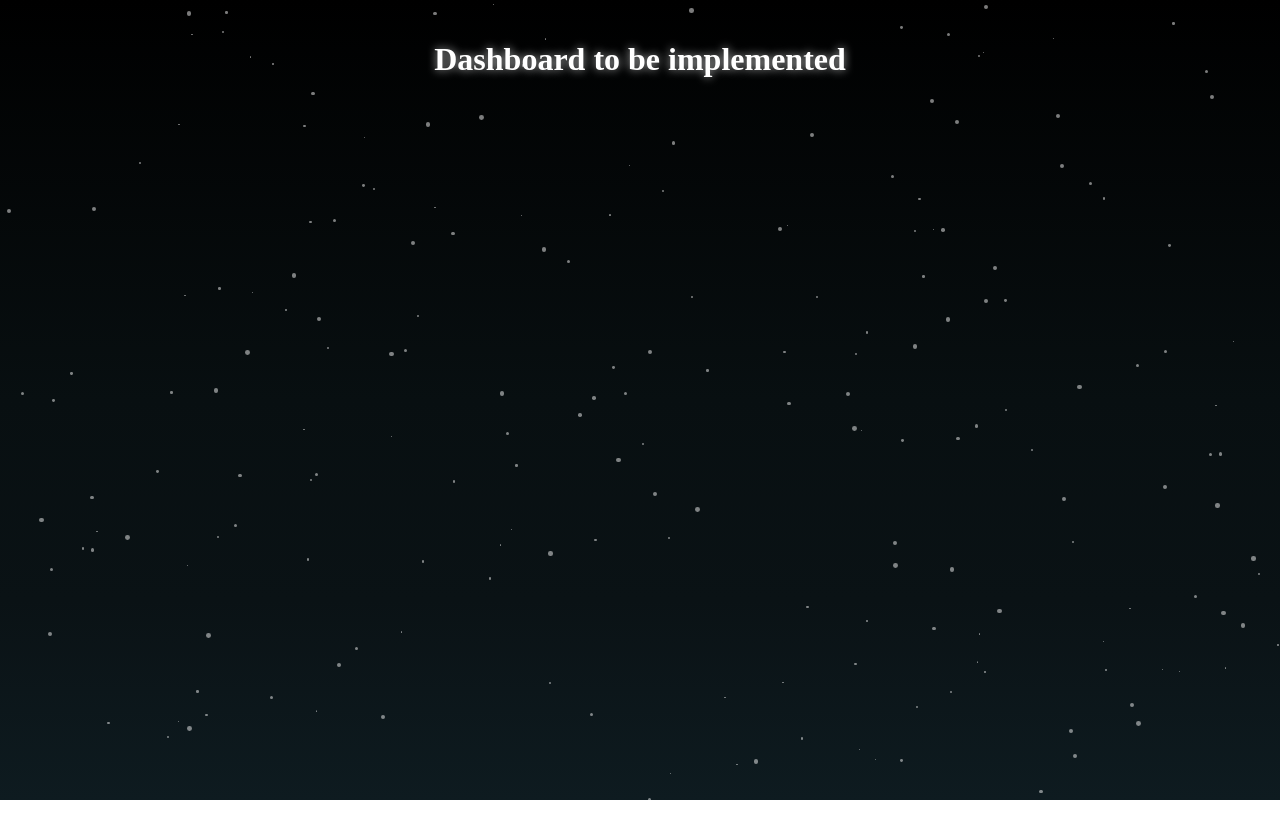
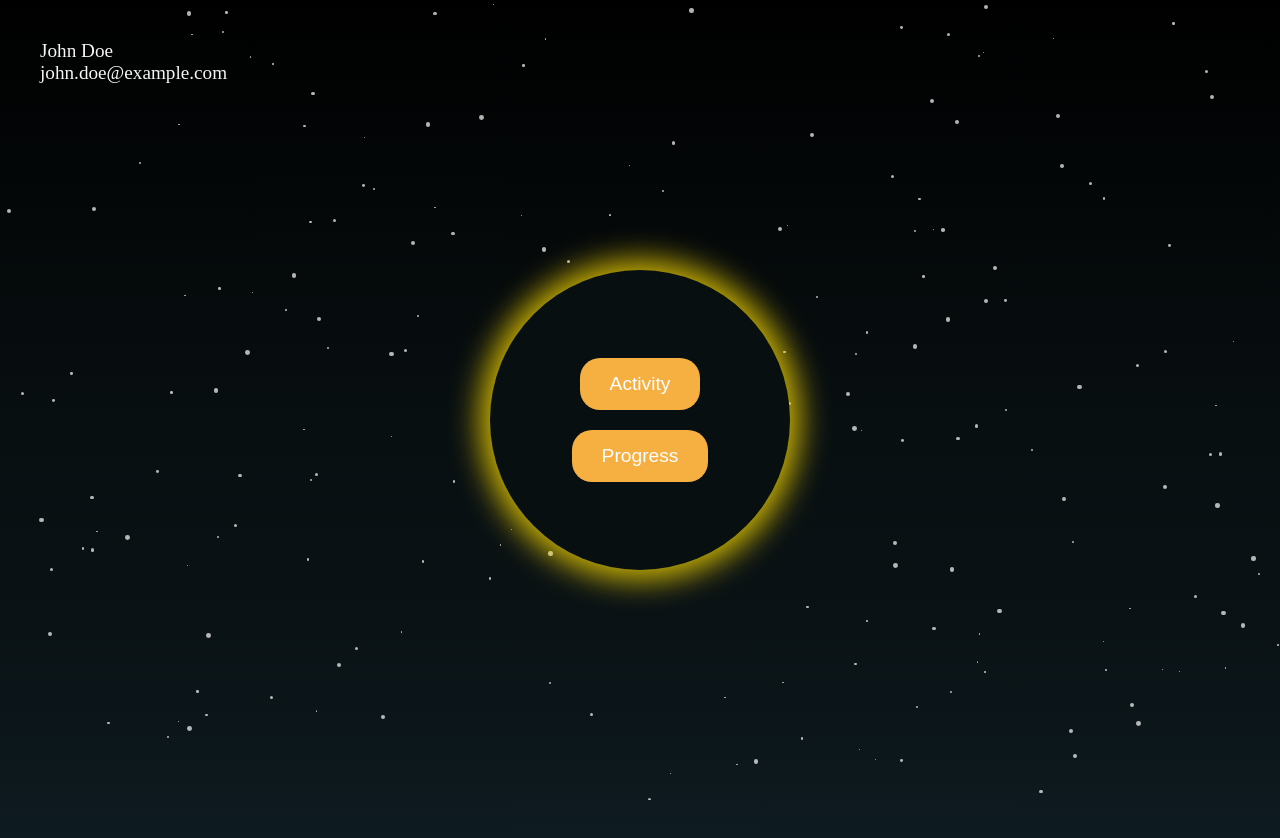
Before and after one commit to kimannle/AppleHacks2024, a React (Create React App) app in the folder frontend/: page /dashboard in a window 1280 px wide. Before the commit the page ends 800 px from the top, so only its background shows below. Built offline with nearby package versions, Linux system fonts and the light colour scheme.

Commit message:
Added transitions, fixed register and login pages, added dashboard

```diff
--- a/frontend/package.json
+++ b/frontend/package.json
@@ -13,6 +13,7 @@
     "react-dom": "^18.3.1",
     "react-router-dom": "^6.26.1",
     "react-scripts": "5.0.1",
+    "react-transition-group": "^4.4.5",
     "three": "^0.168.0",
     "web-vitals": "^2.1.4"
   },
--- a/frontend/src/App.css
+++ b/frontend/src/App.css
@@ -96,3 +96,30 @@ li {
 html {
   scroll-behavior: smooth;
 }
+
+/* Page transition */
+.page-enter {
+  transform: translateY(100%); /* Page starts from the bottom */
+  opacity: 0;
+}
+.page-enter-active {
+  transform: translateY(0); /* Slide in to normal position */
+  opacity: 1;
+  transition: transform 0.5s ease-in-out, opacity 0.5s ease-in-out;
+}
+
+.page-exit {
+  transform: translateY(0); /* Start from normal position */
+  opacity: 1;
+}
+.page-exit-active {
+  transform: translateY(-100%); /* Slide out towards the top */
+  opacity: 0;
+  transition: transform 0.5s ease-in-out, opacity 0.5s ease-in-out;
+}
+
+.page {
+  min-height: 100vh;
+  position: relative;
+  overflow: hidden;
+}
--- a/frontend/src/App.js
+++ b/frontend/src/App.js
@@ -1,5 +1,5 @@
 import React from 'react';
-import { BrowserRouter as Router, Route, Routes } from 'react-router-dom';
+import { BrowserRouter as Router, Route, Routes, useLocation } from 'react-router-dom';
 import Home from './pages/Home';
 import Login from './pages/Login';
 import Register from './pages/Register';
@@ -7,19 +7,39 @@ import Dashboard from './pages/Dashboard';
 import Affirmation from './pages/Affirmation';
 import Activity from './pages/Activity';
 import './App.css';
+import './styles/StarryNight.css';
+import { CSSTransition, SwitchTransition } from 'react-transition-group';
+import StarryNight from './ui-components/StarryNight';
+
+function AnimatedRoutes() {
+  const location = useLocation();
+
+  return (
+    <SwitchTransition mode="out-in">
+      <CSSTransition
+        key={location.key}
+        timeout={500}
+        classNames="page"
+      >
+        <Routes location={location}>
+          <Route path="/" element={<Home />} />
+          <Route path="/register" element={<Register />} />
+          <Route path="/login" element={<Login />} />
+          <Route path="/dashboard" element={<Dashboard />} />
+          <Route path="/affirmation" element={<Affirmation />} />
+          <Route path="/activity" element={<Activity />} />
+        </Routes>
+      </CSSTransition>
+    </SwitchTransition>
+  );
+}
 
 function App() {
   return (
     <Router>
       <div className="App">
-        <Routes>
-        <Route path="/register" element={<Register />} />
-          <Route path="/login" element={<Login />} />
-          <Route path="/dashboard" element={<Dashboard />} />
-          <Route path="/affirmation" element={<Affirmation />} />
-          <Route path="/" element={<Home />} />
-          <Route path="/activity" element={<Activity />} />
-        </Routes>
+        <StarryNight />
+        <AnimatedRoutes />
       </div>
     </Router>
   );
--- a/frontend/src/pages/Dashboard.js
+++ b/frontend/src/pages/Dashboard.js
@@ -1,16 +1,27 @@
-// This will be where you choose an activity or affirmation, and you can see your total progress
-
 import React from 'react';
-import { Link } from 'react-router-dom';
-import StarryNight from '../ui-components/StarryNight';
+import '../styles/Dashboard.css'; // Import the CSS for the dashboard
 
 function Dashboard() {
-    return (
-        <div>
-            <StarryNight />
-            <h1>Dashboard to be implemented</h1>
+  const username = 'John Doe'; // You can replace this with dynamic data later
+  const email = 'john.doe@example.com'; // Replace with dynamic data
+
+  return (
+    <div className="dashboard-container">
+      {/* Display username and email */}
+      <div className="user-info">
+        <p>{username}</p>
+        <p>{email}</p>
+      </div>
+
+      {/* Centered circle with buttons */}
+      <div className="circle-container">
+        <div className="circle">
+          <button className="dashboard-button">Activity</button>
+          <button className="dashboard-button">Progress</button>
         </div>
-    );
+      </div>
+    </div>
+  );
 }
 
 export default Dashboard;
--- a/frontend/src/pages/Home.js
+++ b/frontend/src/pages/Home.js
@@ -1,13 +1,10 @@
 import React from 'react';
 import { Link } from 'react-router-dom';
-import StarryNight from '../ui-components/StarryNight'
 import '../styles/Home.css';
-import '../styles/StarryNight.css'
 
 function Home() {
   return (
     <div className="home-container">
-      <StarryNight></StarryNight>
       <div className="star-container"></div>
       <h1>Welcome to YouTime</h1>
       <p className="intro-text">
--- a/frontend/src/pages/Login.js
+++ b/frontend/src/pages/Login.js
@@ -3,7 +3,6 @@
 import React from 'react';
 import { Link } from 'react-router-dom';
 import '../styles/RegLog.css';
-import StarryNight from '../ui-components/StarryNight';
 import { useNavigate } from 'react-router-dom';
 
 
@@ -21,11 +20,10 @@ function Login() {
 
     return (
         <div className="reglog-container">
-            <StarryNight />
             <h1> Login </h1>
             <form onSubmit={handleSubmit}>
-                <label htmlFor="email"> Email Address </label>
-                <input type="email" id="email" name="email" required />
+                <label htmlFor="username"> Username </label>
+                <input type="username" id="username" name="username" required />
 
                 <label htmlFor="password">Password</label>
                 <input type="password" id="password" name="password" required />
--- a/frontend/src/pages/Register.js
+++ b/frontend/src/pages/Register.js
@@ -3,7 +3,6 @@
 import React from 'react';
 import { Link } from 'react-router-dom';
 import '../styles/RegLog.css';
-import StarryNight from '../ui-components/StarryNight';
 import { useNavigate } from 'react-router-dom';
 
 
@@ -21,9 +20,12 @@ function Register() {
 
     return (
         <div className="reglog-container">
-            <StarryNight />
             <h1> Create Your Account </h1>
             <form onSubmit={handleSubmit}>
+
+                <label htmlFor="username"> Username </label>
+                <input type="username" id="username" name="username" required />
+
                 <label htmlFor="email"> Email Address </label>
                 <input type="email" id="email" name="email" required />
 
--- /dev/null
+++ b/frontend/src/styles/Dashboard.css
@@ -0,0 +1,70 @@
+/* Full-page container for the dashboard */
+.dashboard-container {
+    display: flex;
+    flex-direction: column;
+    justify-content: center;
+    align-items: center;
+    height: 100vh;
+    position: relative;
+    text-align: center;
+  }
+
+  /* Username and email info in the top-left corner */
+  .user-info {
+    position: absolute;
+    top: 20px;
+    left: 20px;
+    text-align: left;
+    color: #f5f5f5;
+  }
+
+  .user-info p {
+    margin: 0;
+    font-size: 1.2rem;
+    font-family: 'Lora', serif;
+  }
+
+  /* Centered circle */
+  .circle-container {
+    display: flex;
+    justify-content: center;
+    align-items: center;
+    height: 100%;
+    width: 100%;
+  }
+
+  .circle {
+    width: 300px;
+    height: 300px;
+    border-radius: 50%;
+    background-color: #080f11; /* Dark blue background */
+    box-shadow: 0 0 30px 10px rgba(255, 223, 0, 0.8); /* Gold glow effect */
+    display: flex;
+    flex-direction: column;
+    justify-content: center;
+    align-items: center;
+  }
+
+  /* Buttons inside the circle */
+  .dashboard-button {
+    background-color: #f5b041;
+    color: #ffff;
+    border: none;
+    padding: 15px 30px;
+    border-radius: 20px;
+    margin: 10px;
+    font-family: 'Montserrat', sans-serif;
+    font-size: 1.2rem;
+    cursor: pointer;
+    transition: background-color 0.3s ease, box-shadow 0.3s ease;
+  }
+
+  .dashboard-button:hover {
+    background-color: #ffd700; /* Brighter gold */
+    box-shadow: 0 0 20px #ffd700;
+  }
+
+  /* Make sure the page content doesn't overflow */
+  html, body {
+    overflow: hidden;
+  }
--- a/frontend/src/styles/StarryNight.css
+++ b/frontend/src/styles/StarryNight.css
@@ -6,6 +6,7 @@
     height: 100%;
     overflow: hidden;
     z-index: -1; /* Behind content */
+    transition: none;
   }
 
   .star {
```
Also changed, not shown: 1 other file (tests, documents, lock files or other folders).
